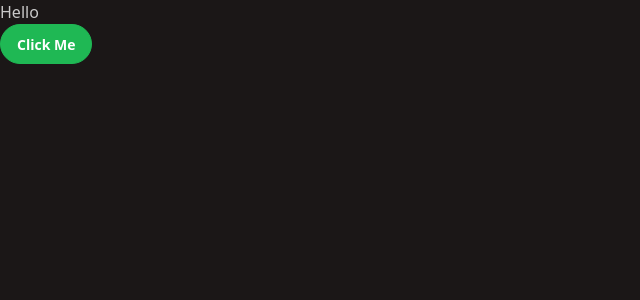
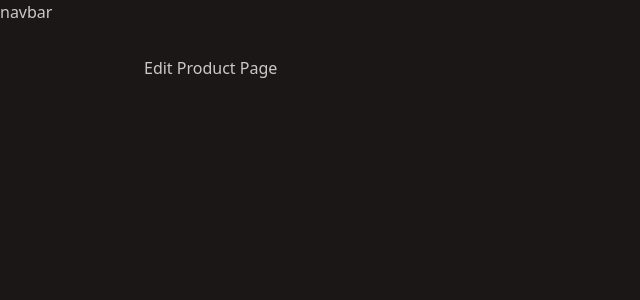
Before and after one commit to dev-habibhossain/Productify, a React (Vite) app in the folder client/: page /edit/1 in a window 1280 px wide. Shown: the top 300 px of the page, without its empty margins (0-640 px from the left). Built offline with nearby package versions, Linux system fonts and the light colour scheme.

Commit message:
react router added some page path set

```diff
--- a/client/package.json
+++ b/client/package.json
@@ -10,9 +10,11 @@
     "preview": "vite preview"
   },
   "dependencies": {
+    "@clerk/clerk-react": "^5.59.4",
     "@tailwindcss/vite": "^4.1.18",
     "react": "^19.2.0",
     "react-dom": "^19.2.0",
+    "react-router": "^7.12.0",
     "tailwindcss": "^4.1.18"
   },
   "devDependencies": {
--- a/client/src/App.jsx
+++ b/client/src/App.jsx
@@ -1,11 +1,25 @@
+import { Route, Routes } from "react-router";
+import Navbar from "./components/Navbar";
+import HomePage from "./pages/HomePage";
+import ProductPage from "./pages/ProductPage";
+import ProfilePage from "./pages/ProfilePage";
+import CreatePage from "./pages/CreatePage";
+import EditProductPage from "./pages/EditProductPage";
 
 const App = () => {
     return (
-       <div>
-        <h1>Hello</h1>
-
-        <button className="btn btn-primary text-white">Click Me</button>
-       </div>
+      <div className="min-h-screen bg-base-100">
+        <Navbar />
+        <main className="max-w-5xl mx-auto px-4 py-8">
+          <Routes>
+            <Route path="/" element={<HomePage />} />
+            <Route path="/product/:id" element={<ProductPage />} />
+            <Route path="/profile" element={<ProfilePage />} />
+            <Route path="/create" element={<CreatePage />} />
+            <Route path="/edit/:id" element={<EditProductPage />} />
+          </Routes>
+        </main>
+      </div>
     );
 };
 
--- /dev/null
+++ b/client/src/components/Navbar.jsx
@@ -0,0 +1,10 @@
+
+const Navbar = () => {
+    return (
+        <div>
+            navbar
+        </div>
+    );
+};
+
+export default Navbar;
--- a/client/src/index.css
+++ b/client/src/index.css
@@ -1,6 +1,4 @@
 @import "tailwindcss";
-@plugin "daisyui";
-
 @plugin "daisyui" {
   themes: all;
 }
--- a/client/src/main.jsx
+++ b/client/src/main.jsx
@@ -2,9 +2,21 @@ import { StrictMode } from 'react'
 import { createRoot } from 'react-dom/client'
 import './index.css'
 import App from './App'
+import { ClerkProvider } from "@clerk/clerk-react";
+import { BrowserRouter } from 'react-router';
+
+const PUBLISHABLE_KEY = import.meta.env.VITE_CLERK_PUBLISHABLE_KEY;
+
+if (!PUBLISHABLE_KEY) {
+  throw new Error("Missing Publishable Key");
+}
 
 createRoot(document.getElementById('root')).render(
   <StrictMode>
-    <App />
+    <ClerkProvider publishableKey={PUBLISHABLE_KEY}>
+      <BrowserRouter>
+        <App />
+      </BrowserRouter>
+    </ClerkProvider>
   </StrictMode>,
 )
--- /dev/null
+++ b/client/src/pages/CreatePage.jsx
@@ -0,0 +1,11 @@
+import React from 'react';
+
+const CreatePage = () => {
+    return (
+        <div>
+            Create Page
+        </div>
+    );
+};
+
+export default CreatePage;
--- /dev/null
+++ b/client/src/pages/EditProductPage.jsx
@@ -0,0 +1,11 @@
+import React from 'react';
+
+const EditProductPage = () => {
+    return (
+        <div>
+            Edit Product Page
+        </div>
+    );
+};
+
+export default EditProductPage;
--- /dev/null
+++ b/client/src/pages/HomePage.jsx
@@ -0,0 +1,9 @@
+const HomePage = () => {
+    return (
+        <div>
+            Home
+        </div>
+    );
+};
+
+export default HomePage;
--- /dev/null
+++ b/client/src/pages/ProductPage.jsx
@@ -0,0 +1,9 @@
+const ProductPage = () => {
+    return (
+        <div>
+            product page
+        </div>
+    );
+};
+
+export default ProductPage;
--- /dev/null
+++ b/client/src/pages/ProfilePage.jsx
@@ -0,0 +1,11 @@
+import React from 'react';
+
+const ProfilePage = () => {
+    return (
+        <div>
+            Profile Page
+        </div>
+    );
+};
+
+export default ProfilePage;
```
Also changed, not shown: 2 other files (tests, documents, lock files or other folders).
